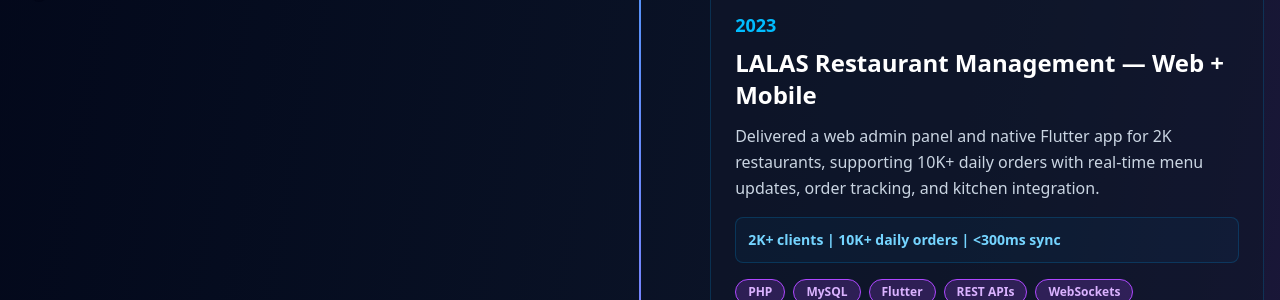
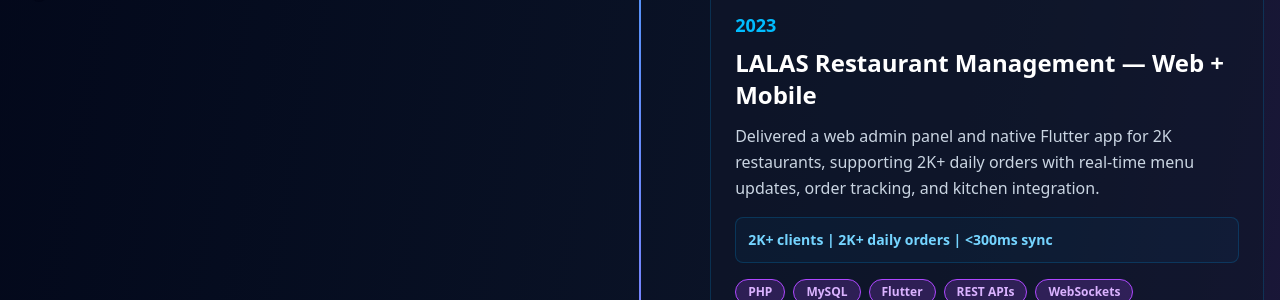
Before and after one commit to SamuelEscobar761/portfolio, a React (Vite) app: page / in a window 1280 px wide. Shown: the part 1260-1560 px from the top of the page. Built offline with nearby package versions, Linux system fonts and the light colour scheme.

Commit message:
corrected dat of restaurant

```diff
--- a/src/components/FreelanceSection.tsx
+++ b/src/components/FreelanceSection.tsx
@@ -11,8 +11,8 @@
     {
       year: 2023,
       title: 'LALAS Restaurant Management — Web + Mobile',
-      description: 'Delivered a web admin panel and native Flutter app for 2K restaurants, supporting 10K+ daily orders with real-time menu updates, order tracking, and kitchen integration.',
-      metrics: '2K+ clients | 10K+ daily orders | <300ms sync',
+      description: 'Delivered a web admin panel and native Flutter app for 2K restaurants, supporting 2K+ daily orders with real-time menu updates, order tracking, and kitchen integration.',
+      metrics: '2K+ clients | 2K+ daily orders | <300ms sync',
       stack: ['PHP', 'MySQL', 'Flutter', 'REST APIs', 'WebSockets'],
       impact: 'Digitized restaurant operations, tripled order capacity, and improved workflow efficiency.'
     },
```
